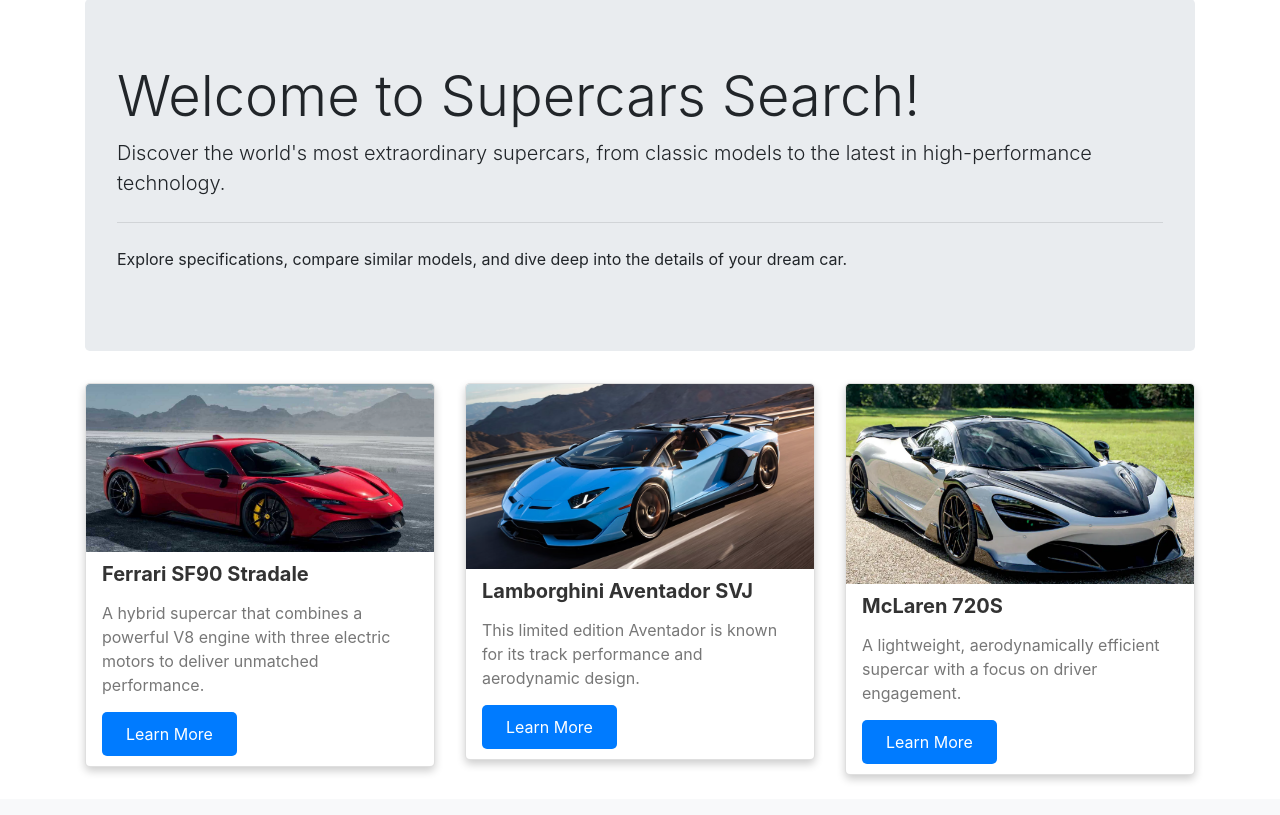
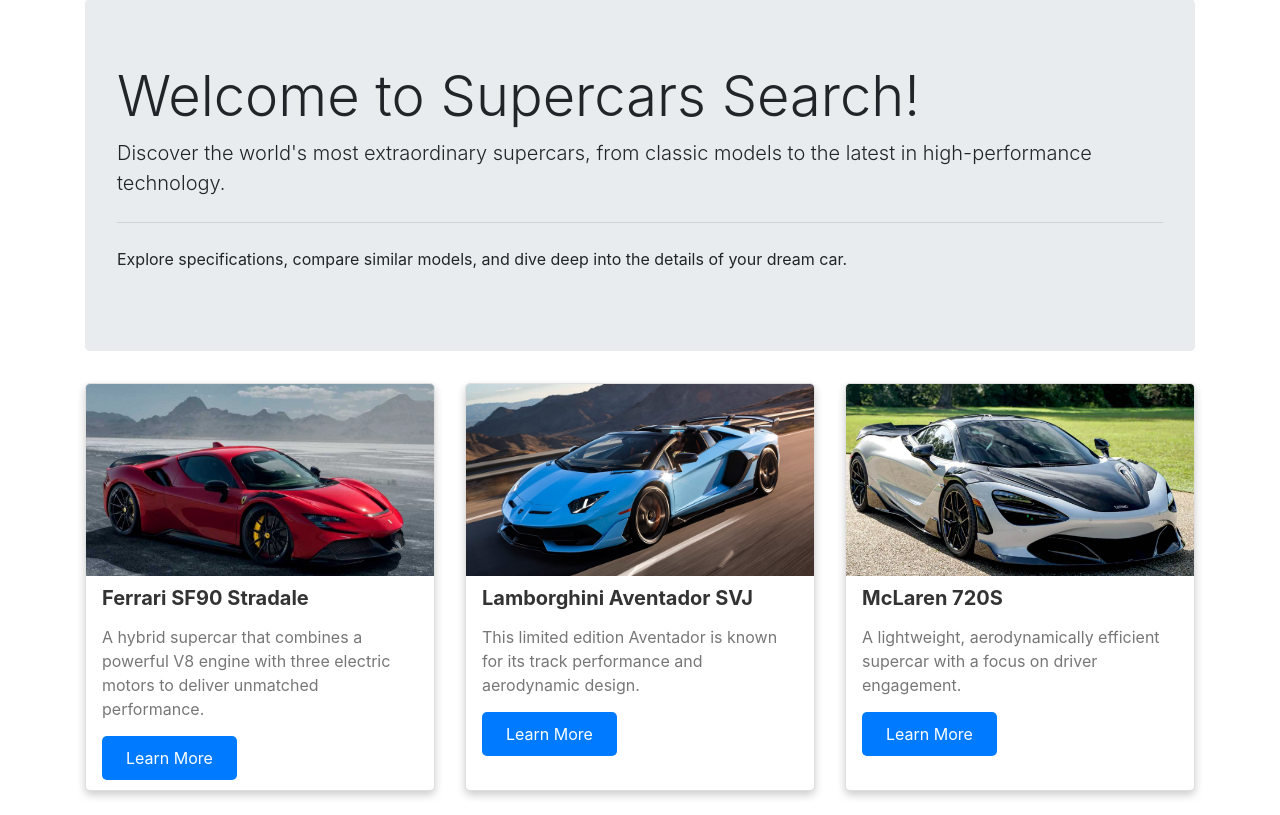
Before and after one commit to Harold-coder/ui-design-midterm, a Flask app: page / in a window 1280 px wide. Shown: the part 94-909 px from the top of the page. Before the commit the page ends 875 px from the top, so only its background shows below. Run offline with Flask 3, Linux system fonts and the light colour scheme; some libraries are stand-ins or nearby versions.

Commit message:
looks a bit nicer lol

```diff
--- a/static/navbar.css
+++ b/static/navbar.css
@@ -78,6 +78,7 @@
     border-radius: 5px; /* 5px rounded corners */
     overflow: hidden;
     background-color: #fff; /* White background color */
+    height: 100%;
 }
 
 .card:hover {
@@ -86,6 +87,10 @@
 
 .card-body {
     padding: 10px 16px;
+}
+
+.card-img-top {
+    height: 12rem;
 }
 
 .card-title {
```
